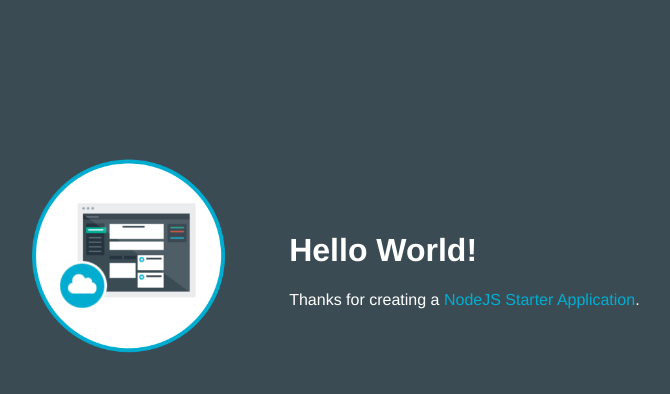
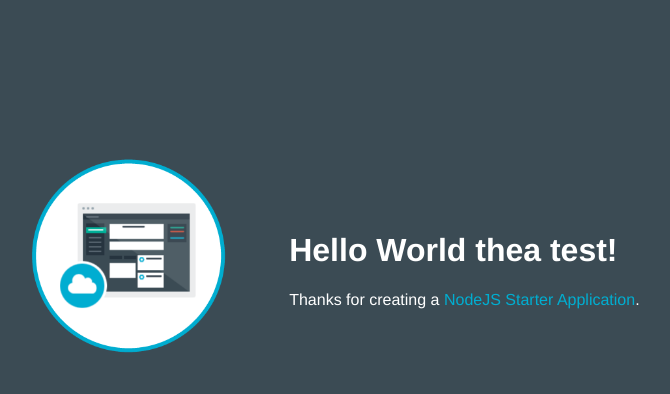
Before and after one commit to theakathir/testnowthea-1482890029220, a website: page public/index.html in a window 1280 px wide. Shown: the whole page, without its empty margins (253-923 px from the left). Drawn offline with Linux system fonts and the light colour scheme.

Commit message:
Update index.html

```diff
--- a/public/index.html
+++ b/public/index.html
@@ -16,7 +16,7 @@
           <img class = "newappIcon" src="images/newapp-icon.png">
         </td>
         <td>
-          <h1 id="message">Hello World!</h1>
+          <h1 id="message">Hello World thea test!</h1>
           <p class='description'></p> Thanks for creating a <span class = "blue">NodeJS Starter Application</span>.
         </td>
       </tr>
```
